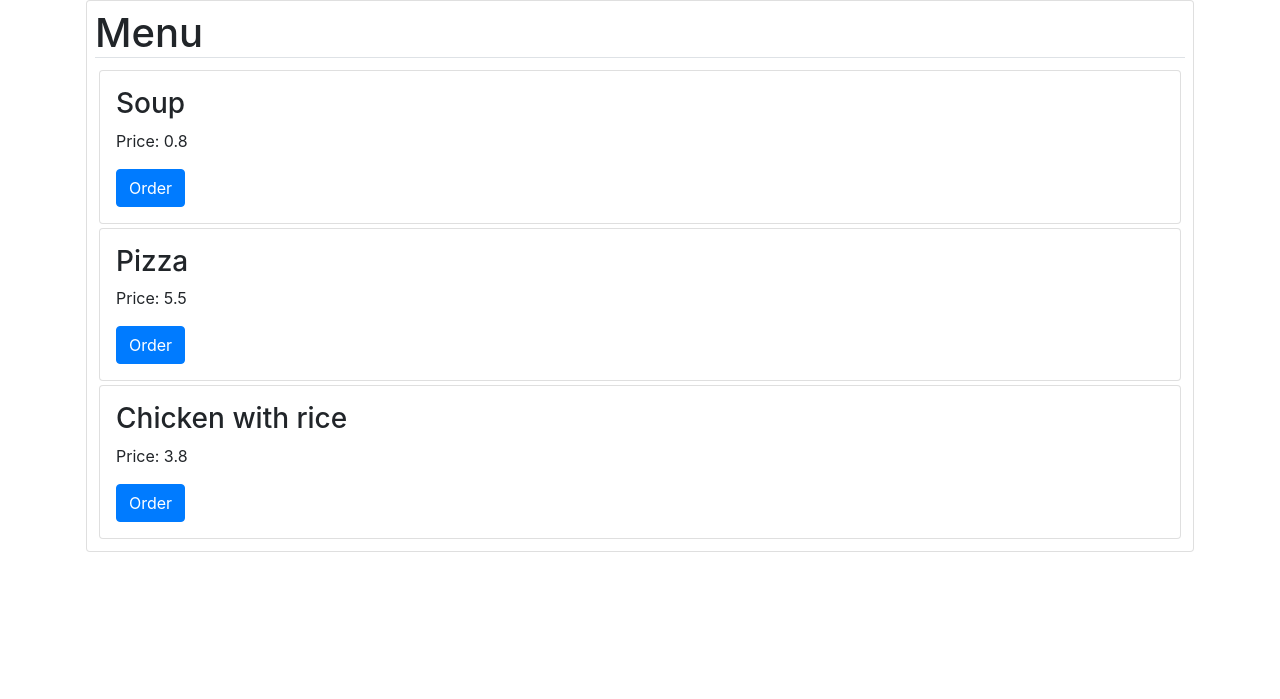
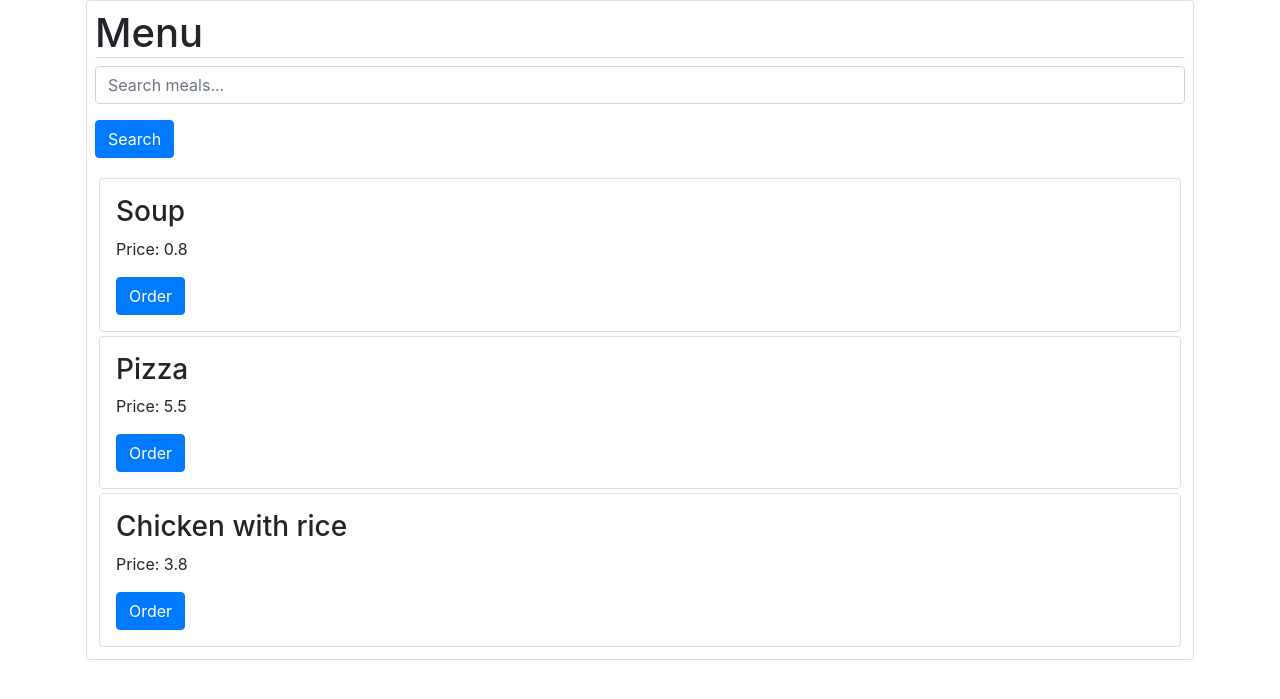
Before and after one commit to FEIProjectTeam/upb-project, a Django app: page /menu/ in a window 1280 px wide. Shown: the part 88-787 px from the top of the page. Run offline with Django 4.2, Linux system fonts and the light colour scheme; a user stored in the database is signed in; data comes from the database, SQL or seed files in the repository; some libraries are stand-ins or nearby versions.

Commit message:
Search bar
Search bar

```diff
--- a/project/canteen/templates/canteen/meals_menu.html
+++ b/project/canteen/templates/canteen/meals_menu.html
@@ -3,6 +3,14 @@
 {% block content %}
     <div class="card p-2">
         <h1 class="border-bottom">Menu</h1>
+        <form method="GET" action="{% url 'menu' %}">
+            <div class="form-group">
+                <input class="form-control" type="text" name="q" placeholder="Search meals..." value="{{ request.GET.q }}">
+            </div>
+            <div class="form-group">
+                <button class="btn btn-primary" type="submit">Search</button>
+            </div>
+        </form>
         <div class="">
             {% for meal in mealsList %}
                 <div class="card p-3 m-1 bg-white rounded">
--- a/project/canteen/views.py
+++ b/project/canteen/views.py
@@ -154,7 +154,11 @@ class MealsMenuView(LoginRequiredMixin, View):
     template_name = "canteen/meals_menu.html"
 
     def get(self, request):
-        meals = get_all_meals()
+        query = request.GET.get('q')  # Retrieve the search query
+        if query:
+            meals = Meal.objects.filter(name__icontains=query)  # Filter meals based on the query
+        else:
+            meals = get_all_meals()  # Get all meals if no query
         return render(request, self.template_name, {"mealsList": meals})
 
 
```
